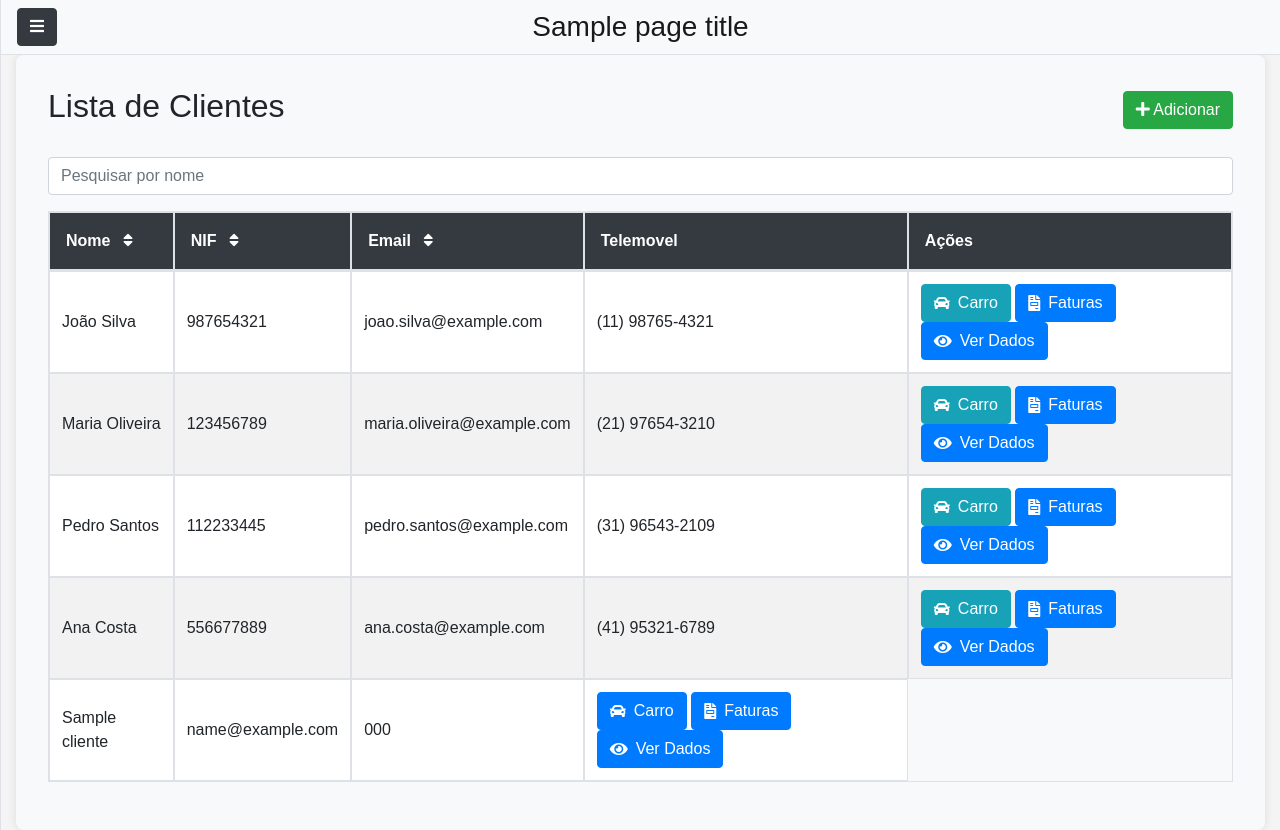
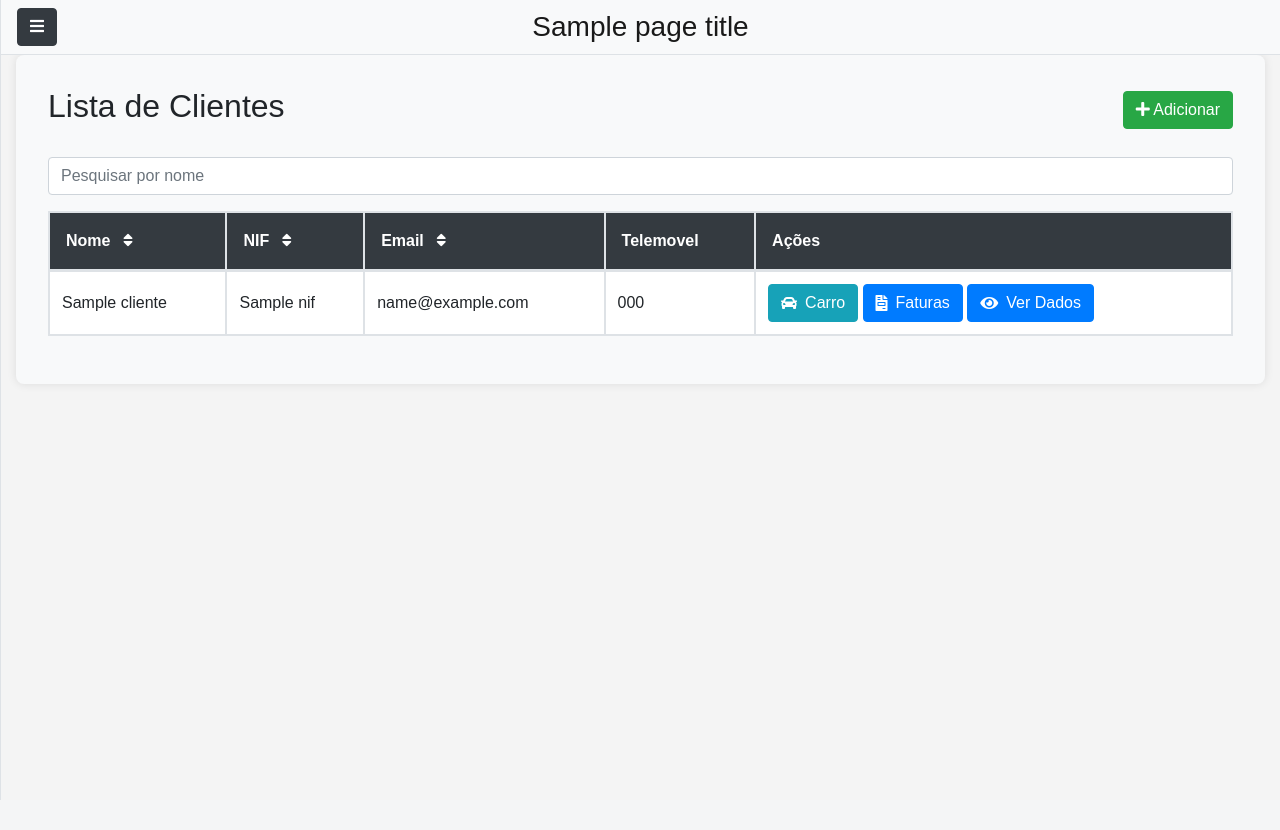
Before and after one commit to GabrielRaperger/restauro_de_veiculos, a Django app: template Projeto/projeto_bd2/app_bd2/templates/clientes/lista_clientes.html in a window 1280 px wide. After the commit the page ends 800 px from the top, so only its background shows below. Run offline with Django 5.2, Linux system fonts and the light colour scheme; the template is opened without the code that fills it: most values are stand-ins (such as "Sample title", 1, 10 or a date in 2020); some libraries are stand-ins or nearby versions.

Commit message:
Listagem de clientes

```diff
--- a/Projeto/projeto_bd2/app_bd2/templates/clientes/lista_clientes.html
+++ b/Projeto/projeto_bd2/app_bd2/templates/clientes/lista_clientes.html
@@ -24,11 +24,12 @@
             </tr>
         </thead>
         <tbody>
+            {% for cliente in clientes %}
             <tr>
-                <td>João Silva</td>
-                <td>987654321</td>
-                <td>joao.silva@example.com</td>
-                <td>(11) 98765-4321</td>
+                <td>{{ cliente.nome }}</td>
+                <td>{{ cliente.nif }}</td>
+                <td>{{ cliente.email }}</td>
+                <td>{{ cliente.telemovel }}</td>
                 <td>
                     <a href="#" class="btn btn-info btn-icon btn-car">
                         <i class="fas fa-car"></i> Carro
@@ -41,77 +42,9 @@
                     </a>
                 </td>
             </tr>
-            <tr>
-                <td>Maria Oliveira</td>
-                <td>123456789</td>
-                <td>maria.oliveira@example.com</td>
-                <td>(21) 97654-3210</td>
-                <td>
-                    <a href="#" class="btn btn-info btn-icon btn-car">
-                        <i class="fas fa-car"></i> Carro
-                    </a>
-                    <a href="{% url 'app_bd2:ver_faturas' 1 %}" class="btn btn-primary btn-icon btn-view">
-                        <i class="fas fa-file-invoice"></i> Faturas
-                    </a>
-                    <a href="#" class="btn btn-primary btn-icon btn-view">
-                        <i class="fas fa-eye"></i> Ver Dados
-                    </a>
-                </td>
-            </tr>
-            <tr>
-                <td>Pedro Santos</td>
-                <td>112233445</td>
-                <td>pedro.santos@example.com</td>
-                <td>(31) 96543-2109</td>
-                <td>
-                    <a href="#" class="btn btn-info btn-icon btn-car">
-                        <i class="fas fa-car"></i> Carro
-                    </a>
-                    <a href="{% url 'app_bd2:ver_faturas' 1 %}" class="btn btn-primary btn-icon btn-view">
-                        <i class="fas fa-file-invoice"></i> Faturas
-                    </a>
-                    <a href="#" class="btn btn-primary btn-icon btn-view">
-                        <i class="fas fa-eye"></i> Ver Dados
-                    </a>
-                </td>
-            </tr>
-            <tr>
-                <td>Ana Costa</td>
-                <td>556677889</td>
-                <td>ana.costa@example.com</td>
-                <td>(41) 95321-6789</td>
-                <td>
-                    <a href="#" class="btn btn-info btn-icon btn-car">
-                        <i class="fas fa-car"></i> Carro
-                    </a>
-                    <a href="{% url 'app_bd2:ver_faturas' 1 %}" class="btn btn-primary btn-icon btn-view">
-                        <i class="fas fa-file-invoice"></i> Faturas
-                    </a>
-                    <a href="{% url 'app_bd2:ver_faturas' 1 %}" class="btn btn-primary btn-icon btn-view">
-                        <i class="fas fa-eye"></i> Ver Dados
-                    </a>
-                </td>
-            </tr>
-            {% for cliente in clientes %}
-            <tr>
-                <td>{{ cliente.nome }}</td>
-                <td>{{ cliente.email }}</td>
-                <td>{{ cliente.telefone }}</td>
-                <td>
-                    <a href="{% url 'app_bd2:ver_faturas' 1 %}" class="btn btn-primary btn-icon btn-view">
-                        <i class="fas fa-car"></i> Carro
-                    </a>
-                    <a href="{% url 'app_bd2:ver_faturas' 1 %}" class="btn btn-primary btn-icon btn-view">
-                        <i class="fas fa-file-invoice"></i> Faturas
-                    </a>
-                    <a href="{% url 'app_bd2:ver_faturas' 1 %}" class="btn btn-primary btn-icon btn-view">
-                        <i class="fas fa-eye"></i> Ver Dados
-                    </a>
-                </td>
-            </tr>
             {% empty %}
             <tr>
-                <td colspan="4" class="text-center">Nenhum cliente encontrado.</td>
+                <td colspan="5" class="text-center">Nenhum cliente encontrado.</td>
             </tr>
             {% endfor %}
         </tbody>
@@ -189,6 +122,4 @@
     });
 </script>
 {% endblock %}
-
-
 {% endblock %}
```
Also changed, not shown: Projeto/projeto_bd2/app_bd2/views.py (+15 -1 lines).
